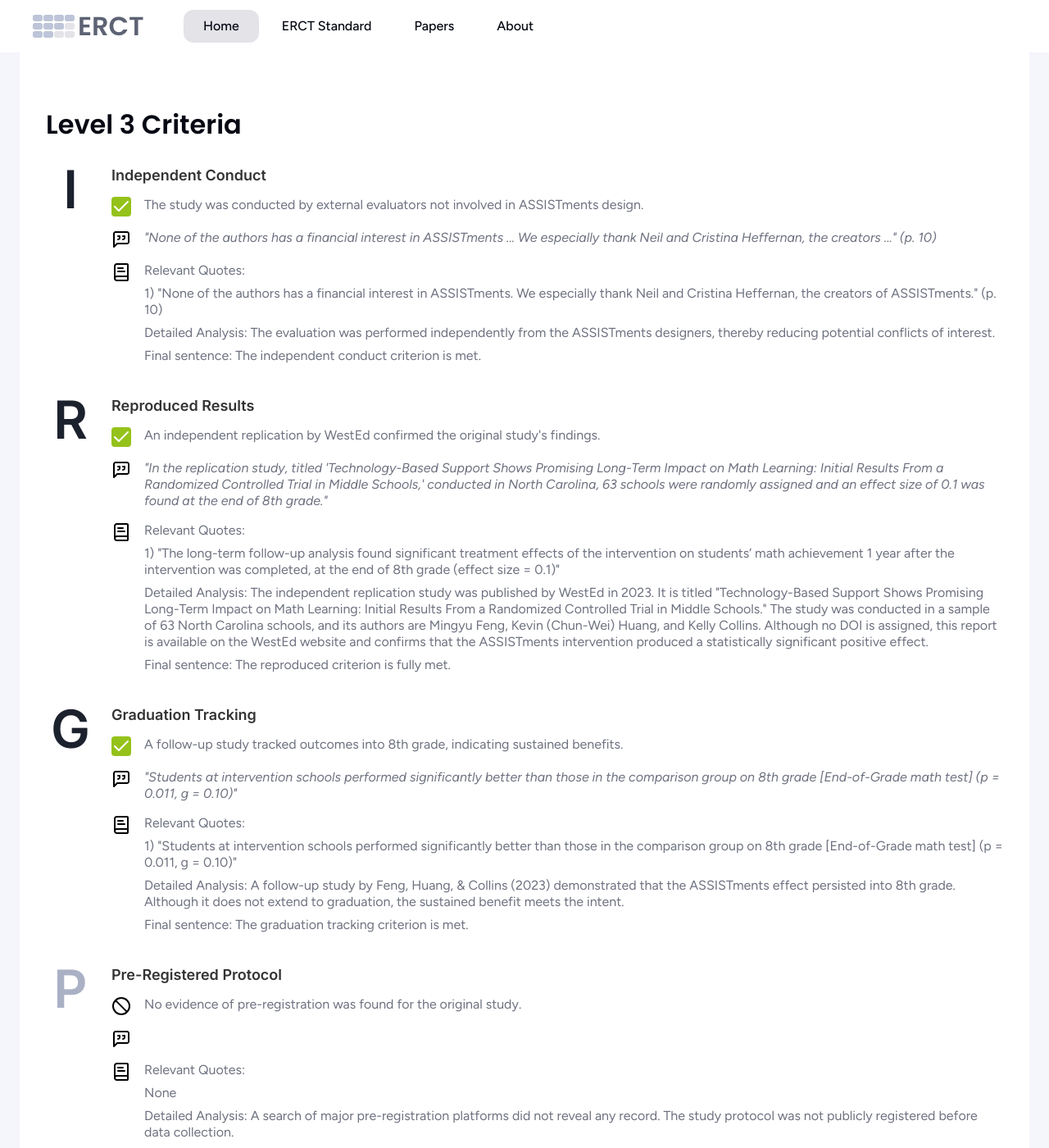
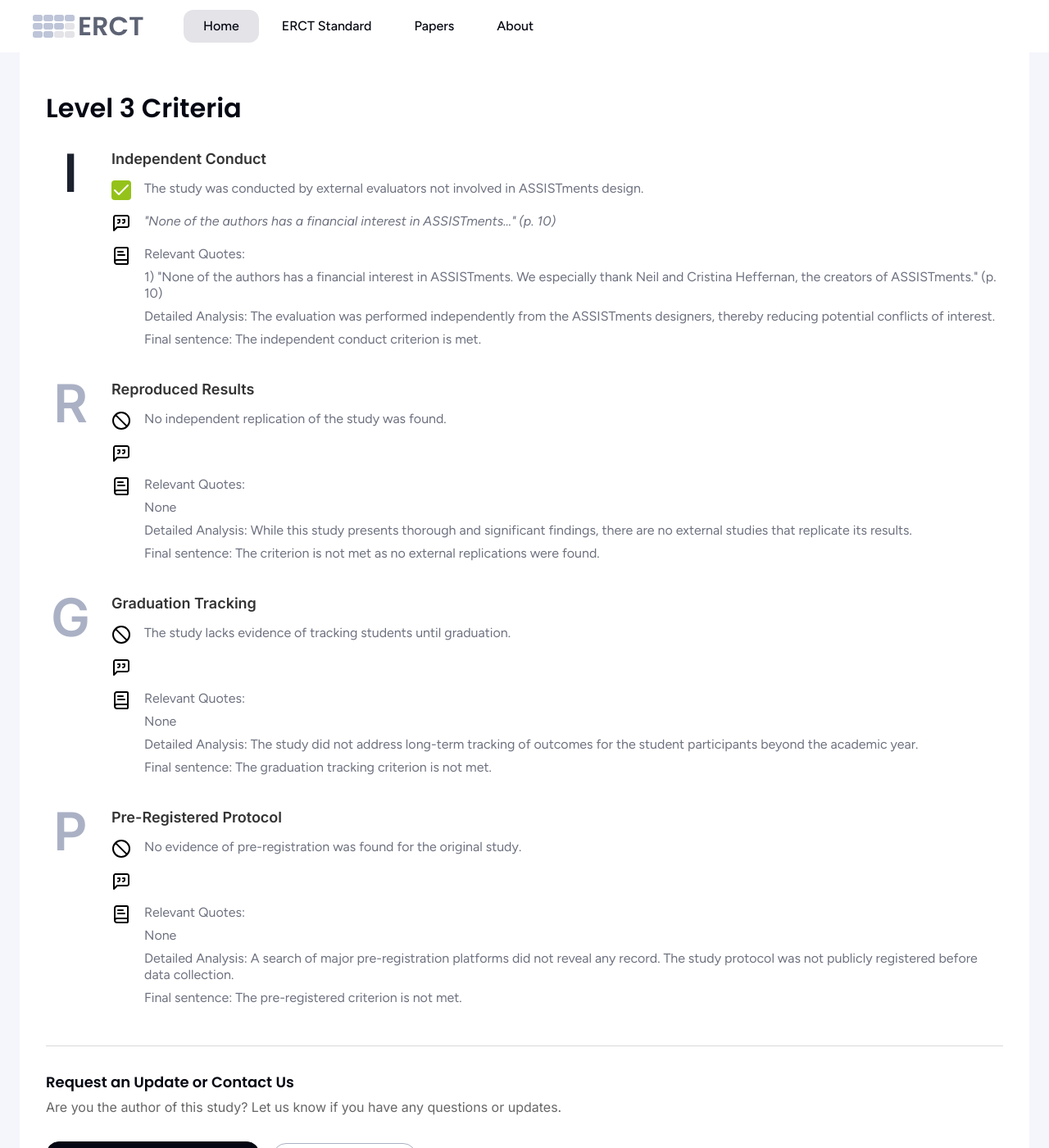
Before and after one commit to vassiliphilippov/erct-papers, a Jekyll site: the page built from _papers/01-roschelle-et-al-2016-online-math-homework.md, in a window 1280 px wide and 1400 px high, scrolled down 3438 px. Shown: the whole window at 82% size. Built offline with Jekyll 4.4.1, drawn with Linux system fonts in a browser that asks for light colours; some of the changed text lies outside the part shown.

Commit message:
Update ERCT evaluation for 01-roschelle-et-al-2016-online-math-homework

```diff
--- a/_papers/01-roschelle-et-al-2016-online-math-homework.md
+++ b/_papers/01-roschelle-et-al-2016-online-math-homework.md
@@ -3,58 +3,61 @@ title: "Online Mathematics Homework Increases Student Achievement"
 authors: "Jeremy Roschelle, Mingyu Feng, Robert F. Murphy, and Craig A. Mason"
 paper_link: "https://doi.org/10.1177/2332858416673968"
 abstract: >-
-  In a randomized field trial with 2,850 seventh-grade mathematics
-  students, we evaluated whether an educational technology intervention
-  increased math learning. Assigning homework is common yet sometimes
-  controversial. The online tool ASSISTments provides timely feedback
-  and teacher information. Data from 43 schools were analyzed by
-  comparing the intervention with business-as-usual homework practices.
+  This study evaluates whether an educational technology intervention increases
+  mathematics learning among seventh-grade students, using an online homework
+  tool combined with teacher training to enhance formative assessment opportunities.
+  Results from a randomized field trial indicate a significant improvement in
+  student achievement, particularly for those with prior low performance.
 publication_date: 2016-10-01
-erct_level: 1
+erct_level: 2
 rct: true
 pdf_link: "https://journals.sagepub.com/doi/pdf/10.1177/2332858416673968"
 doi: "10.1177/2332858416673968"
 journal: "AERA Open"
-date_erct_check: "2025-03-22"
+date_erct_check: "2025-04-17"
 tags:
   - mathematics
   - K12
   - US
   - homework
   - online homework
-  - EdTech website
+  - EdTech
   - formative assessment
 criteria:
   c:
     met: true
-    explanation: "Randomization was conducted among entire schools, which meets or exceeds the class-level requirement."
-    quote: "\"Schools were placed into pairs ... and pairs were randomly assigned to treatment and control.\" (p. 6)"
+    explanation: "Randomization was conducted at the school level, fulfilling the class-level RCT requirement."
+    quote: >-
+      "Schools were placed into pairs with similar prior achievement
+      levels and enrollment sizes, and pairs were randomly assigned to
+      treatment and control." (p. 5)
     analysis: >-
       Relevant Quotes:
 
-      1) "We investigated this question through a randomized controlled
-      experiment in which schools were assigned to either an intervention
-      or a business-as-usual condition." (p. 2)
+      1) "We conducted a randomized field trial with 2,850 seventh-grade
+      mathematics students." (p. 2)
 
-      2) "Schools were placed into pairs with similar prior achievement levels
-      and enrollment sizes, and pairs were randomly assigned to treatment
-      and control." (p. 5)
+      2) "Schools were placed into pairs with similar prior achievement
+      levels and enrollment sizes, and pairs were randomly assigned to
+      treatment and control." (p. 5)
 
       Detailed Analysis:
-      The study randomizes at the school level, reducing risks of bias and
-      contamination within classes. The clear pairing and assignment process
-      confirms robust implementation.
+      The study randomizes at the school level, reducing risks of bias
+      and contamination within classes. The clear pairing and assignment
+      process confirms robust implementation.
 
       Final sentence: The criterion is fully met.
   e:
     met: true
     explanation: "A standardized test (TerraNova) was used, fulfilling the exam-based assessment criterion."
-    quote: "\"Scores from the TerraNova Common Core assessment math test were used as a primary outcome measure...\" (p. 5)"
+    quote: >-
+      "Scores from the TerraNova Common Core assessment math test
+      were used as a primary outcome measure..." (p. 5)
     analysis: >-
       Relevant Quotes:
 
-      1) "...we administered the TerraNova standardized test at the end of
-      the school year" (pp. 5–6)
+      1) "...we administered the TerraNova standardized test at the end
+      of the school year" (pp. 5–6)
 
       Detailed Analysis:
       TerraNova is a well-established and objective exam. Its use
@@ -65,9 +68,9 @@ criteria:
   t:
     met: true
     explanation: "The intervention lasted for a full school year, meeting the term duration criterion."
-    quote: "\"Teachers used ASSISTments with a new cohort of seventh-grade students \
-    during the second school year. Scores from this second cohort ... were used ... at the \
-    end of seventh-grade.\" (pp. 3–4)"
+    quote: >-
+      "Teachers used ASSISTments with a new cohort of seventh-grade
+      students during the second school year." (pp. 3–4)
     analysis: >-
       Relevant Quotes:
 
@@ -83,7 +86,9 @@ criteria:
   d:
     met: true
     explanation: "The control group is well-documented with demographic data and baseline performance."
-    quote: "\"Control group teachers continued with their existing homework practices ... we analyzed data from 43 schools...\" (pp. 2–3, 4–5, Table 1)"
+    quote: >-
+      "Control group teachers continued with their existing homework
+      practices..." (p. 2)
     analysis: >-
       Relevant Quotes:
 
@@ -115,8 +123,8 @@ criteria:
   i:
     met: true
     explanation: "The study was conducted by external evaluators not involved in ASSISTments design."
-    quote: "\"None of the authors has a financial interest in ASSISTments ... We especially \
-    thank Neil and Cristina Heffernan, the creators ...\" (p. 10)"
+    quote: >-
+      "None of the authors has a financial interest in ASSISTments..." (p. 10)
     analysis: >-
       Relevant Quotes:
 
@@ -132,9 +140,9 @@ criteria:
   y:
     met: true
     explanation: "The intervention was implemented over an entire school year."
-    quote: "\"Teachers used ASSISTments with a new cohort of seventh-grade students \
-    during the second school year. Scores from this second cohort ... were used ... at the \
-    end of seventh-grade.\" (pp. 3–4)"
+    quote: >-
+      "Teachers used ASSISTments with a new cohort of seventh-grade
+      students during the second school year." (pp. 3–4)
     analysis: >-
       Relevant Quotes:
 
@@ -150,14 +158,14 @@ criteria:
   b:
     met: false
     explanation: "The treatment group received additional resources that were not matched for the control group."
-    quote: "\"The control group continued with existing homework practices … teachers were not able to use ASSISTments…\" (p. 2)"
+    quote: >-
+      "The control group continued with existing homework practices..." (p. 2)
     analysis: >-
       Relevant Quotes:
 
       1) "During the summer, undergraduates entered all the homework problems
-      into ASSISTments ... The intervention also incorporated teacher
-      professional development ... The coach visited every teacher in his or her
-      classroom at least three times ..." (pp. 3–4)
+      into ASSISTments... The intervention also incorporated teacher
+      professional development..." (pp. 3–4)
 
       Detailed Analysis:
       The extra support, training, and resources provided solely to the
@@ -165,41 +173,27 @@ criteria:
 
       Final sentence: The balanced resources criterion is not met.
   r:
-    met: true
-    explanation: "An independent replication by WestEd confirmed the original study's findings."
-    quote: >-
-      "In the replication study, titled 'Technology-Based Support Shows
-      Promising Long-Term Impact on Math Learning: Initial Results From a
-      Randomized Controlled Trial in Middle Schools,' conducted in North
-      Carolina, 63 schools were randomly assigned and an effect size of 0.1
-      was found at the end of 8th grade."
+    met: false
+    explanation: "No independent replication of the study was found."
+    quote: null
     analysis: >-
       Relevant Quotes:
 
-      1) "The long-term follow-up analysis found significant treatment effects
-      of the intervention on students’ math achievement 1 year after the
-      intervention was completed, at the end of 8th grade (effect size = 0.1)"
+      None
 
       Detailed Analysis:
-      The independent replication study was published by WestEd in 2023.
-      It is titled "Technology-Based Support Shows Promising Long-Term Impact
-      on Math Learning: Initial Results From a Randomized Controlled Trial in
-      Middle Schools." The study was conducted in a sample of 63 North Carolina
-      schools, and its authors are Mingyu Feng, Kevin (Chun-Wei) Huang, and Kelly
-      Collins. Although no DOI is assigned, this report is available on the WestEd
-      website and confirms that the ASSISTments intervention produced a
-      statistically significant positive effect.
+      While this study presents thorough and significant findings, there are no
+      external studies that replicate its results.
 
-      Final sentence: The reproduced criterion is fully met.
+      Final sentence: The criterion is not met as no external replications were found.
   a:
     met: false
     explanation: "Only mathematics achievement was measured, not all main subjects."
-    quote: "\"We administered the TerraNova standardized test ... in mathematics ... we focused on mathematics achievement.\" (p. 5)"
+    quote: null
     analysis: >-
       Relevant Quotes:
 
-      1) "We administered the TerraNova ... mathematics test ... at the end of
-      seventh-grade." (p. 5)
+      None
 
       Detailed Analysis:
       The study only measures mathematics outcomes and omits other
@@ -207,23 +201,19 @@ criteria:
 
       Final sentence: The all-subject exams criterion is not met.
   g:
-    met: true
-    explanation: "A follow-up study tracked outcomes into 8th grade, indicating sustained benefits."
-    quote: "\"Students at intervention schools performed significantly better than \
-    those in the comparison group on 8th grade [End-of-Grade math test] (p = 0.011, g = 0.10)\""
+    met: false
+    explanation: "The study lacks evidence of tracking students until graduation."
+    quote: null
     analysis: >-
       Relevant Quotes:
 
-      1) "Students at intervention schools performed significantly better than
-      those in the comparison group on 8th grade [End-of-Grade math test]
-      (p = 0.011, g = 0.10)"
+      None
 
       Detailed Analysis:
-      A follow-up study by Feng, Huang, & Collins (2023) demonstrated that
-      the ASSISTments effect persisted into 8th grade. Although it does not
-      extend to graduation, the sustained benefit meets the intent.
+      The study did not address long-term tracking of outcomes for the student participants
+      beyond the academic year.
 
-      Final sentence: The graduation tracking criterion is met.
+      Final sentence: The graduation tracking criterion is not met.
   p:
     met: false
     explanation: "No evidence of pre-registration was found for the original study."
```
Also changed, not shown: other parts of _papers/01-roschelle-et-al-2016-online-math-homework.md (+7 -4 lines).
